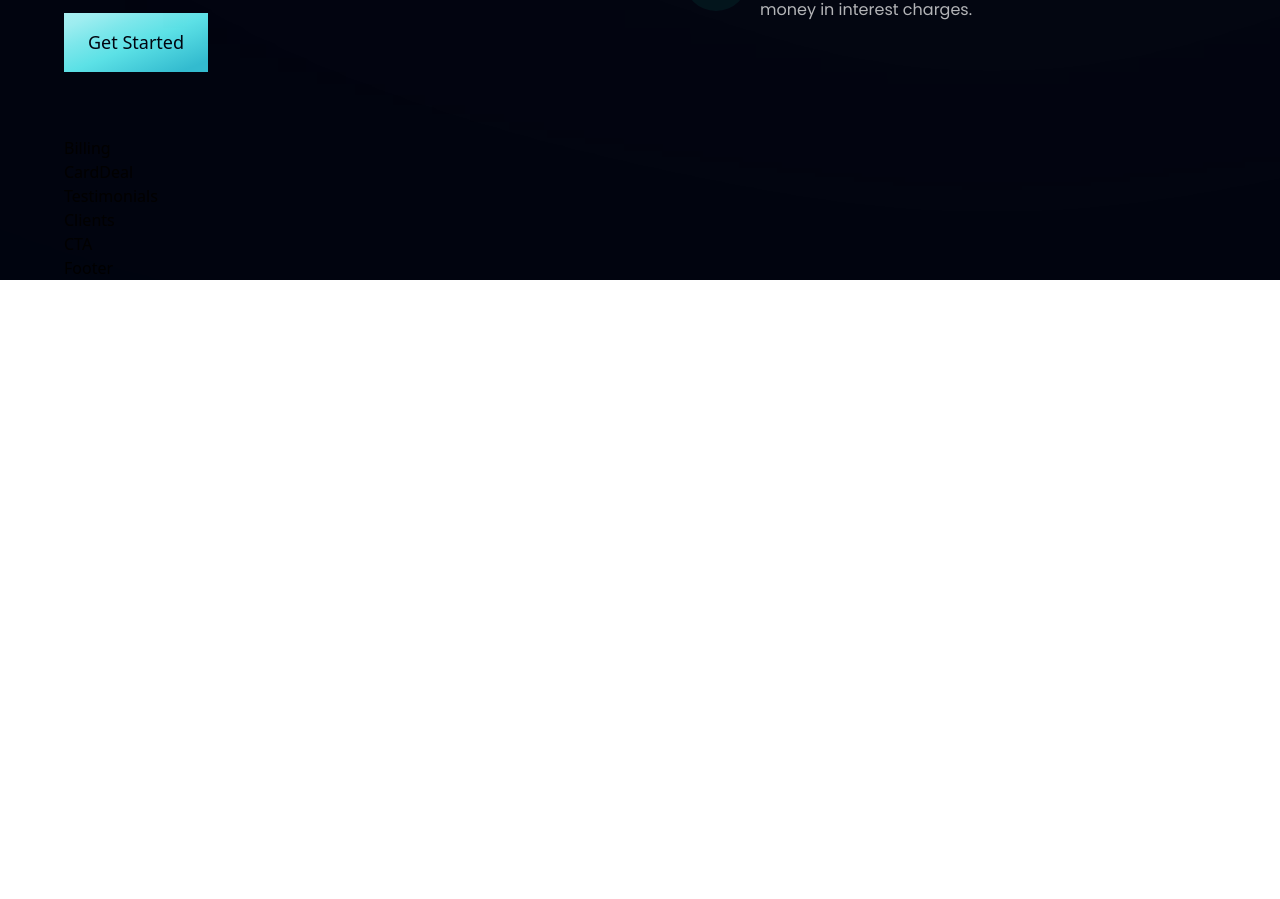
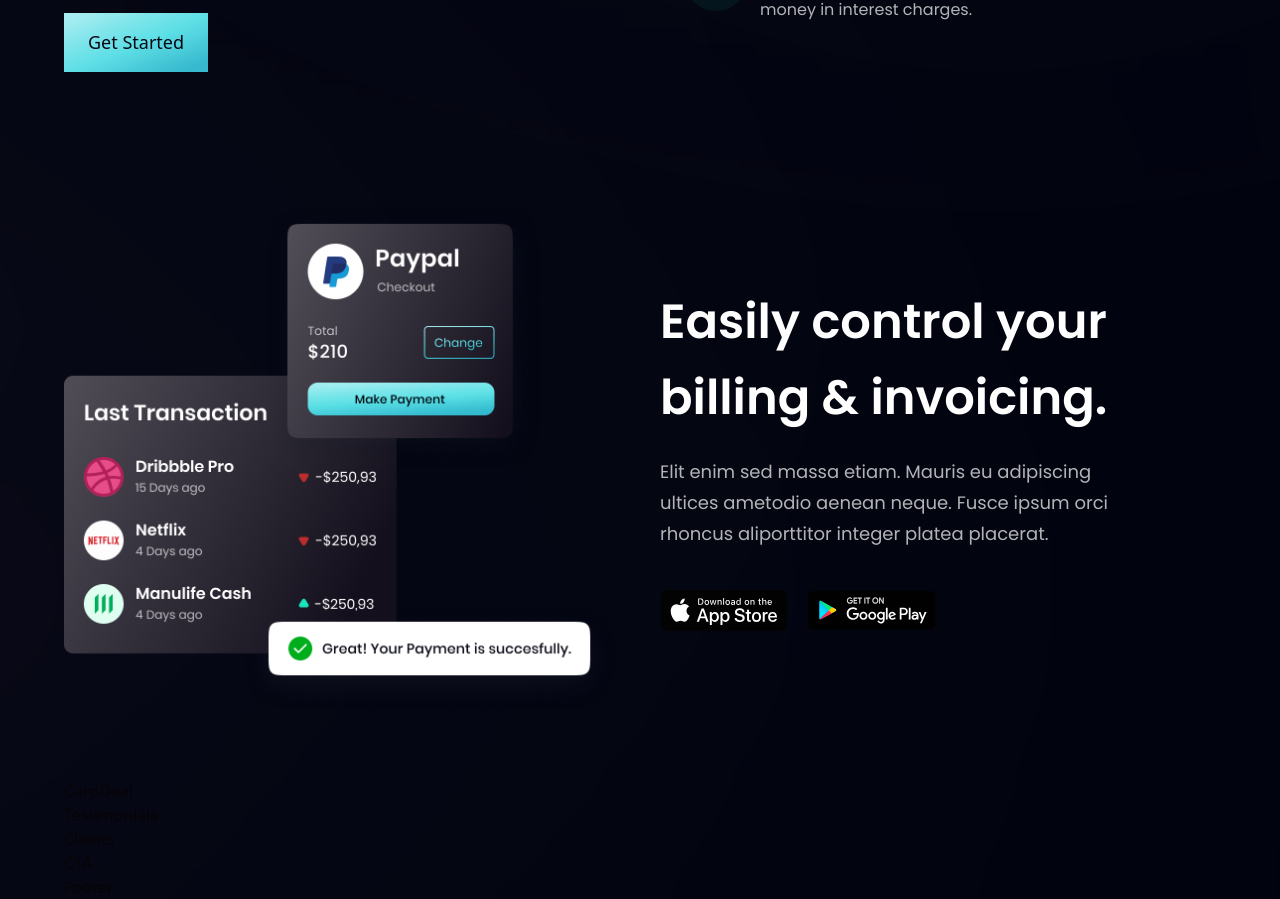
Before and after one commit to Bonattii/bank-landing-page, a React (Vite) app: page / in a window 1280 px wide. Shown: the part 1410-2309 px from the top of the page. Before the commit the page ends 1690 px from the top, so only its background shows below. Built offline with nearby package versions, Linux system fonts and the light colour scheme.

Commit message:
Create billing section

```diff
--- a/src/components/Billing.jsx
+++ b/src/components/Billing.jsx
@@ -1,7 +1,46 @@
-import React from 'react';
+import { apple, bill, google } from '../assets';
 
-const Billing = () => {
-  return <div>Billing</div>;
-};
+const Billing = () => (
+  <section
+    id="product"
+    className="flex md:flex-row flex-col-reverse sm:py-16 py-6"
+  >
+    <div className="flex-1 flex justify-center items-center md:mr-10 mr-0 md:mt-0 mt-10 relative">
+      <img
+        src={bill}
+        alt="billing"
+        className="w-[100%] h-[100%] relative z-[5]"
+      />
+
+      <div className="absolute z-[3] -left-1/2 top-0 w-[50%] h-[50%] rounded-full white__gradient" />
+      <div className="absolute z-[0] -left-1/2 bottom-0 w-[50%] h-[50%] rounded-full pink__gradient" />
+    </div>
+
+    <div className="flex-1 flex justify-center items-start flex-col">
+      <h2 className="font-poppins font-semibold xs:text-[48px] text-[40px] text-white xs:leading-[76.8px] leading-[66.8px] w-full">
+        Easily control your <br className="sm:block hidden" /> billing &
+        invoicing.
+      </h2>
+
+      <p className="font-poppins font-normal text-dimWhite text-[18px] leading-[30.8px] max-w-[470px] mt-5">
+        Elit enim sed massa etiam. Mauris eu adipiscing ultices ametodio aenean
+        neque. Fusce ipsum orci rhoncus aliporttitor integer platea placerat.
+      </p>
+
+      <div className="flex flex-wrap sm:mt-10 mt-6">
+        <img
+          src={apple}
+          alt="apple_store"
+          className="w-[128px] h-[42px] object-contain mr-5 cursor-pointer"
+        />
+        <img
+          src={google}
+          alt="google_play"
+          className="w-[128px] h-[42px] object-contain cursor-pointer"
+        />
+      </div>
+    </div>
+  </section>
+);
 
 export default Billing;
```
